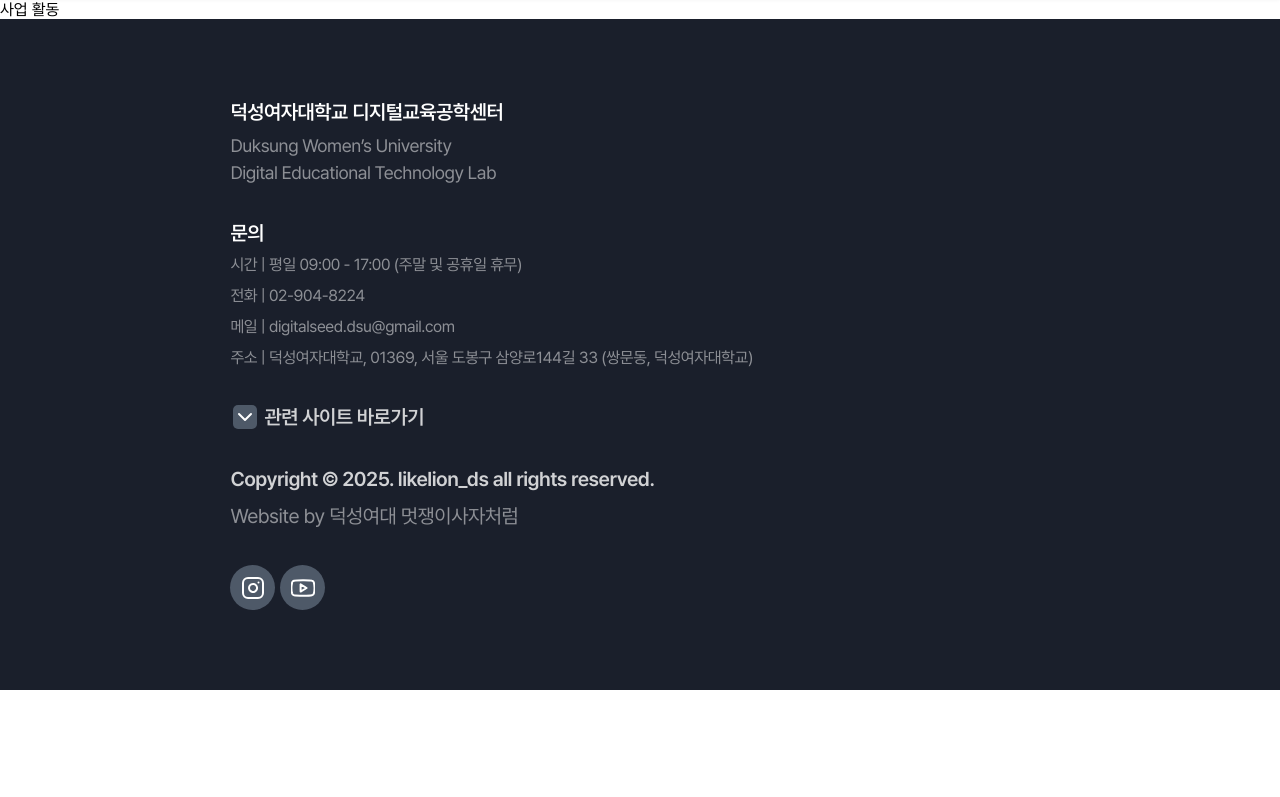
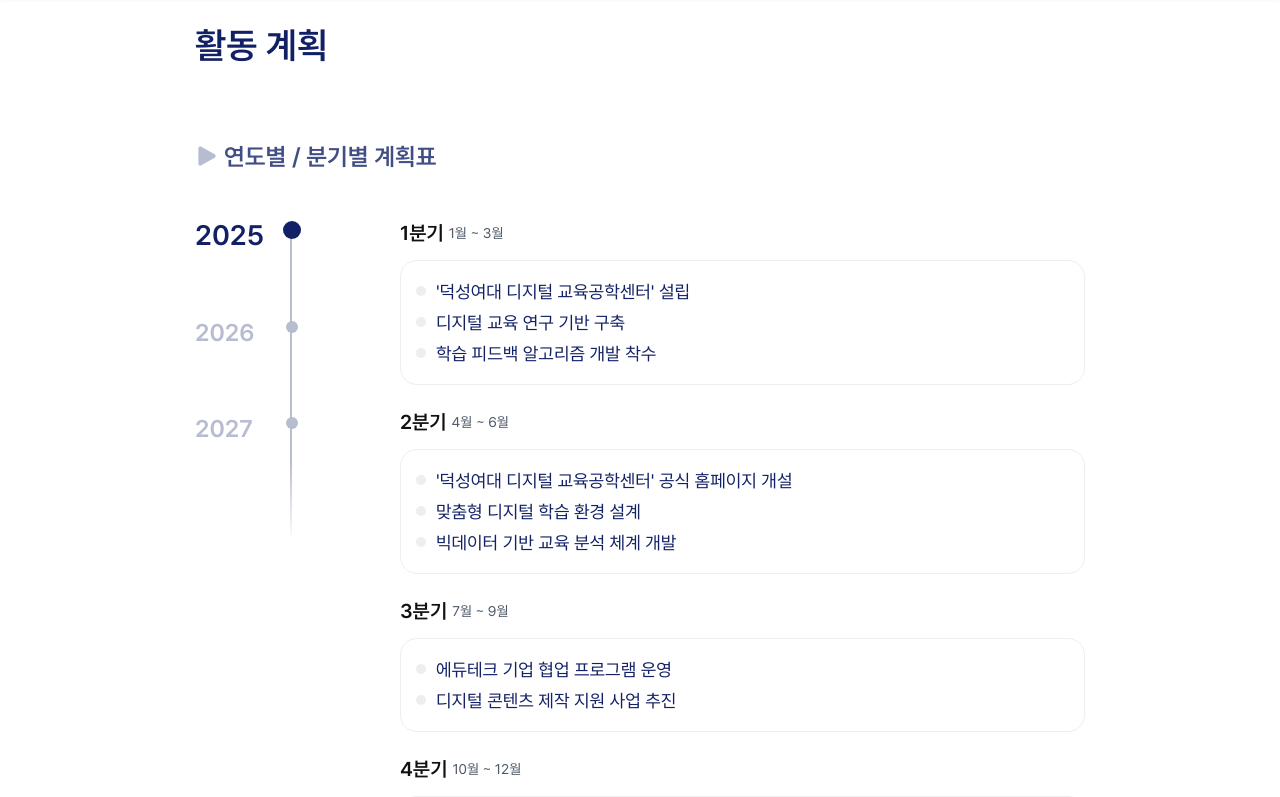
Before and after one commit to DS-DET-LAB/DS-DET-LAB, a React (Vite) app: page /activity in a window 1280 px wide. Shown: the part 295-1092 px from the top of the page. Before the commit the page ends 985 px from the top, so only its background shows below. Built offline with nearby package versions, Linux system fonts and the light colour scheme.

Commit message:
✨ Feat: 연도별/분기별 계획표 컴포넌트 구현
Bungi.jsx 분기별 활동 계획표 / YearTimeline.jsx 연도별 구분 컴포넌트

```diff
--- a/src/routes/activity/Activity.jsx
+++ b/src/routes/activity/Activity.jsx
@@ -1,11 +1,68 @@
 import * as A from '@activity/ActivityStyle';
+import ToggleIcon from '@assets/activity/ic-arrow-20.svg';
+import YearTimeline from '@routes/activity/components/YearTimeline';
 
+import Bungi from '@routes/activity/components/Bungi.jsx';
 function Activity() {
   return (
-    <>
-      <A.Activity>사업 활동</A.Activity>
-    </>
+    <A.Activity>
+      <A.Container>
+        <A.HeaderName>활동 계획</A.HeaderName>
+
+        {/* 연도별 / 분기별 계획표 */}
+        <A.ToggleBox>
+          <A.ToggleName>
+            <img src={ToggleIcon} alt="toggle" width={24} height={24} />
+            연도별 / 분기별 계획표
+          </A.ToggleName>
+          <A.BranchContainer>
+            {/* 기존 브랜치 이미지가 있다면 왼쪽/오른쪽에 배치 */}
+            <YearTimeline years={[2025, 2026, 2027]} activeYear={2025} height={520} />
+            {/* 오른쪽에 분기 박스들 */}
+
+            <A.BungiContainer>
+              <Bungi idx={0} />
+              <Bungi idx={1} />
+              <Bungi idx={2} />
+              <Bungi idx={3} />
+            </A.BungiContainer>
+          </A.BranchContainer>
+        </A.ToggleBox>
+
+        {/* 주요 일정 */}
+        <A.ToggleBox>
+          <A.ToggleName>
+            <img src={ToggleIcon} alt="toggle" width={24} height={24} />
+            주요 일정
+          </A.ToggleName>
+        </A.ToggleBox>
+
+        {/* 향후 예정 사업 소개 */}
+        <A.ToggleBox>
+          <A.ToggleName>
+            <img src={ToggleIcon} alt="toggle" width={24} height={24} />
+            향후 예정 사업 소개
+          </A.ToggleName>
+        </A.ToggleBox>
+
+        <A.HeaderName>성과</A.HeaderName>
+        {/* 완료된 사업 목록 */}
+        <A.ToggleBox>
+          <A.ToggleName>
+            <img src={ToggleIcon} alt="toggle" width={24} height={24} />
+            완료된 사업 목록
+          </A.ToggleName>
+        </A.ToggleBox>
+
+        {/* 사진 및 영상 콘텐츠 */}
+        <A.ToggleBox>
+          <A.ToggleName>
+            <img src={ToggleIcon} alt="toggle" width={24} height={24} />
+            완료된 사업 목록
+          </A.ToggleName>
+        </A.ToggleBox>
+      </A.Container>
+    </A.Activity>
   );
 }
-
 export default Activity;
--- a/src/routes/activity/ActivityStyle.js
+++ b/src/routes/activity/ActivityStyle.js
@@ -1,4 +1,103 @@
 import styled from 'styled-components';
 import palette from '@styles/theme';
 
-export const Activity = styled.div``;
+export const Activity = styled.div`
+  display: flex;
+  flex-direction: column;
+  align-items: center;
+  justify-content: center;
+`;
+
+export const Container = styled.div`
+  display: flex;
+  flex-direction: column;
+  align-items: flex-start;
+  gap: 50px;
+`;
+
+export const HeaderName = styled.h1`
+  color: ${palette.mainNavy.navy100};
+  font-size: 36px;
+  font-weight: 600;
+`;
+
+export const ToggleBox = styled.div``;
+
+export const ToggleName = styled.div`
+  color: ${palette.mainNavy.navy80};
+  font-size: 24px;
+  font-weight: 600;
+  margin-bottom: 50px;
+  display: flex;
+  align-items: center;
+  img {
+    margin-right: 5px;
+  }
+`;
+
+export const BranchContainer = styled.div`
+  display: flex;
+  gap: 96px;
+`;
+
+// 분기 별 컴포넌트
+export const BungiContainer = styled.div`
+  display: flex;
+  flex-direction: column;
+  row-gap: 25px;
+`;
+export const BContainer = styled.div`
+  display: flex;
+  flex-direction: column;
+`;
+
+export const BHeaderBox = styled.div`
+  display: flex;
+  justify-content: flex-start;
+  align-items: center;
+  gap: 5px;
+  margin-bottom: 15px;
+`;
+
+export const BHeader = styled.div`
+  color: ${palette.text.primary};
+  font-size: 20px;
+  font-weight: 600;
+`;
+
+export const BMonth = styled.div`
+  color: ${palette.text.secondary};
+  font-size: 14px;
+  font-weight: 400;
+`;
+
+export const ListContainer = styled.div`
+  display: flex;
+  flex-direction: column;
+  box-sizing: border-box;
+  padding: 20px 15px;
+  row-gap: 10px;
+  border-radius: 17px;
+  border: 1px solid ${palette.hover.back2};
+  width: 685px;
+`;
+
+export const ListBox = styled.div`
+  display: flex;
+  align-items: center;
+  gap: 10px;
+`;
+
+export const Circle = styled.div`
+  box-sizing: border-box;
+  border-radius: 9999px;
+  width: 10px;
+  height: 10px;
+  background-color: ${palette.hover.back2};
+`;
+
+export const List = styled.div`
+  color: ${palette.mainNavy.navy100};
+  font-size: 18px;
+  font-weight: 400;
+`;
--- /dev/null
+++ b/src/routes/activity/components/Bungi.jsx
@@ -0,0 +1,68 @@
+import * as A from '@activity/ActivityStyle';
+
+// 정적 데이터
+const QUARTERS = [
+  {
+    quarter: '1분기',
+    months: '1월 ~ 3월',
+    items: ["'덕성여대 디지털 교육공학센터' 설립", '디지털 교육 연구 기반 구축', '학습 피드백 알고리즘 개발 착수'],
+  },
+  {
+    quarter: '2분기',
+    months: '4월 ~ 6월',
+    items: [
+      "'덕성여대 디지털 교육공학센터' 공식 홈페이지 개설",
+      '맞춤형 디지털 학습 환경 설계',
+      '빅데이터 기반 교육 분석 체계 개발',
+    ],
+  },
+  {
+    quarter: '3분기',
+    months: '7월 ~ 9월',
+    items: ['에듀테크 기업 협업 프로그램 운영', '디지털 콘텐츠 제작 지원 사업 추진'],
+  },
+  {
+    quarter: '4분기',
+    months: '10월 ~ 12월',
+    items: ['연간 성과 분석 및 차년도 계획 수립', '외부 연계 사업 확대를 위한 네트워킹 진행'],
+  },
+];
+
+export default function Bungi({ idx, quarter, months, items }) {
+  // props가 있으면 우선 사용, 없으면 idx로 내부 데이터 선택
+  const fallback = typeof idx === 'number' ? QUARTERS[idx] : null;
+  const q = quarter ?? fallback?.quarter;
+  const m = months ?? fallback?.months;
+  const list = items ?? fallback?.items ?? [];
+
+  if (!q) return null; // idx 범위 밖 방지
+
+  return (
+    <A.BContainer>
+      <A.BHeaderBox>
+        <A.BHeader>{q}</A.BHeader>
+        <A.BMonth>{m}</A.BMonth>
+      </A.BHeaderBox>
+
+      <A.ListContainer>
+        {list.map((text, i) => (
+          <A.ListBox key={i}>
+            <A.Circle />
+            <A.List>{text}</A.List>
+          </A.ListBox>
+        ))}
+      </A.ListContainer>
+    </A.BContainer>
+  );
+}
+
+// 전체 4개를 한 번에 렌더 헬퍼
+export function BungiList() {
+  return (
+    <>
+      {QUARTERS.map((data, i) => (
+        <Bungi key={i} {...data} />
+      ))}
+    </>
+  );
+}
--- /dev/null
+++ b/src/routes/activity/components/YearTimeline.jsx
@@ -0,0 +1,104 @@
+// @routes/activity/components/YearTimeline.jsx
+import React from 'react';
+import styled from 'styled-components';
+import palette from '@styles/theme';
+
+/**
+ * 연도 타임라인
+ * @param {number[]} years - 표시할 연도 배열 (위에서 아래로)
+ * @param {number} activeYear - 강조 표시할 연도
+ * @param {number|string} height - 컴포넌트 높이(px 또는 css 값)
+ * @param {(y:number, i:number)=>void} onYearClick - 연도 클릭 핸들러 (선택)
+ * @param {object} colors - 색상 커스터마이즈 { primary, rail, mutedText, mutedDot }
+ */
+export default function YearTimeline({ years = [], activeYear, height = 420, onYearClick, colors = {}, className }) {
+  const tone = {
+    primary: palette.mainNavy.navy100,
+    rail: '#B8BCD1', // 세로 라인
+    mutedText: palette.mainNavy.navy30, // 비활성 텍스트
+    mutedDot: palette.mainNavy.navy30, // 비활성 점
+    ...colors,
+  };
+
+  return (
+    <Wrap style={{ height }} className={className}>
+      {/* 세로 라인 */}
+      <Rail $rail={tone.rail} />
+
+      {/* 연도 스텝들 */}
+      <Grid>
+        {years.map((y, i) => {
+          const active = y === activeYear;
+          return (
+            <Step key={y}>
+              <YearLabel
+                $active={active}
+                $primary={tone.primary}
+                $muted={tone.mutedText}
+                onClick={onYearClick ? () => onYearClick(y, i) : undefined}>
+                {y}
+              </YearLabel>
+              <Dot $active={active} $isFirst={i === 0} $primary={tone.primary} $muted={tone.mutedDot} />
+            </Step>
+          );
+        })}
+      </Grid>
+    </Wrap>
+  );
+}
+
+/* Style */
+const Wrap = styled.div`
+  position: relative;
+  width: max-content;
+  isolation: isolate; /* 부모의 z-index 간섭 차단 */
+`;
+const Grid = styled.div`
+  display: grid;
+  grid-template-columns: auto 24px; /* 왼쪽: 연도, 오른쪽: 점 */
+  grid-auto-rows: auto;
+  align-content: start;
+  align-items: start;
+  column-gap: 16px;
+  row-gap: 72px;
+`;
+
+/* Rail: 라인은 기본적으로 위(1) */
+const Rail = styled.div`
+  position: absolute;
+  right: 12px;
+  top: 0;
+  bottom: 0;
+  width: 2px;
+  height: 320px;
+  background: linear-gradient(180deg, ${(p) => p.$rail} 0%, ${(p) => p.$rail} 75%, rgba(152, 161, 189, 0) 100%);
+  border-radius: 1px;
+  z-index: 1;
+  pointer-events: none;
+`;
+const Step = styled.div`
+  display: contents;
+`;
+
+const YearLabel = styled.div`
+  grid-column: 1;
+  user-select: none;
+  font-weight: ${(p) => (p.$active ? 800 : 600)};
+  font-size: ${(p) => (p.$active ? '28px' : '24px')};
+  line-height: 1;
+  color: ${(p) => (p.$active ? p.$primary : p.$muted)};
+  cursor: ${(p) => (p.onClick ? 'pointer' : 'default')};
+`;
+/* Dot: 첫 + 활성 점만 레일 위로, 나머지는 레일 뒤 */
+const Dot = styled.span`
+  grid-column: 2;
+  justify-self: center;
+  width: ${(p) => (p.$active ? '18px' : '12px')};
+  height: ${(p) => (p.$active ? '18px' : '12px')};
+  border-radius: 50%;
+  background: ${(p) => (p.$active ? p.$primary : p.$muted)};
+  position: relative; /* z-index가 작동하려면 필요 */
+
+  /* 첫 번째 점만 레일을 넘김 */
+  z-index: ${(p) => (p.$isFirst && p.$active ? 2 : 0)};
+`;
```
Also changed, not shown: src/assets/activity/branch.svg (added), src/assets/activity/ic-arrow-20.svg.
